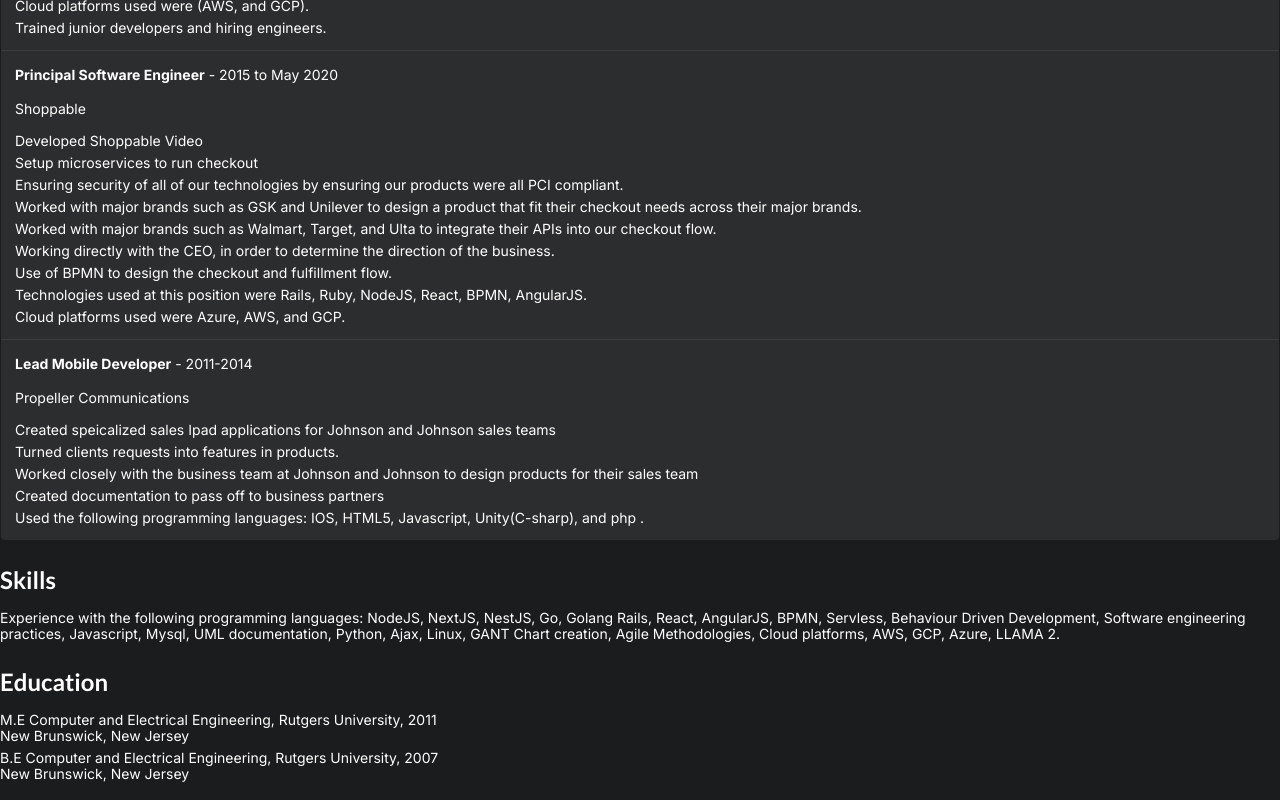
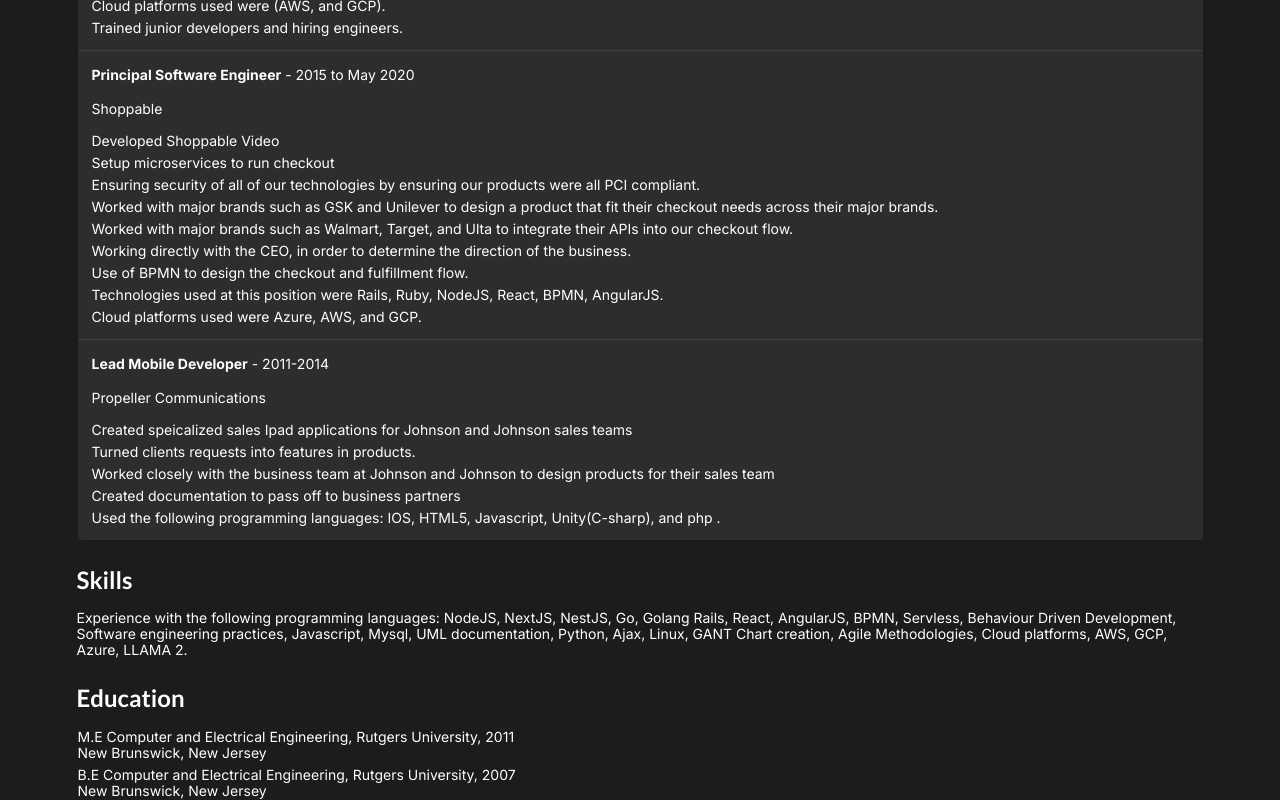
Before and after one commit to BradfordRodgersFarmer/CortexPrimeAI, a Next.js app: page /resume in a window 1280 px wide. Shown: the part 559-1359 px from the top of the page. Built offline with nearby package versions, Linux system fonts and the light colour scheme.

Commit message:
fix: layout updates

```diff
--- a/app/resume/page.tsx
+++ b/app/resume/page.tsx
@@ -35,7 +35,7 @@
                 <div className="item">
                     Graduated with a Masters degree in Computer Engineering
                 </div>
-            </div>
+
 
 
                 <h2 className="ui header">Jobs</h2>
@@ -133,6 +133,8 @@
                     </div>
                 </div>
                 <h2 className="ui header">Education</h2>
+                <div className="ui segments">
+                    <div className="segment">
                         <div className="ui list">
                             <div className="item">
                                 M.E Computer and Electrical Engineering, Rutgers University, 2011<br/>
@@ -144,6 +146,8 @@
                             </div>
                         </div>
                     </div>
-    )
-        ;
+                </div>
+            </div>
+        </div>
+    );
 }
```
Lines whose indentation alone changed are shown as unchanged.
